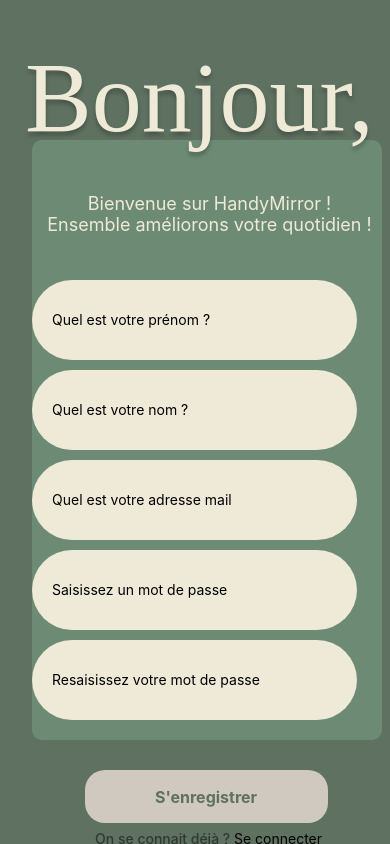
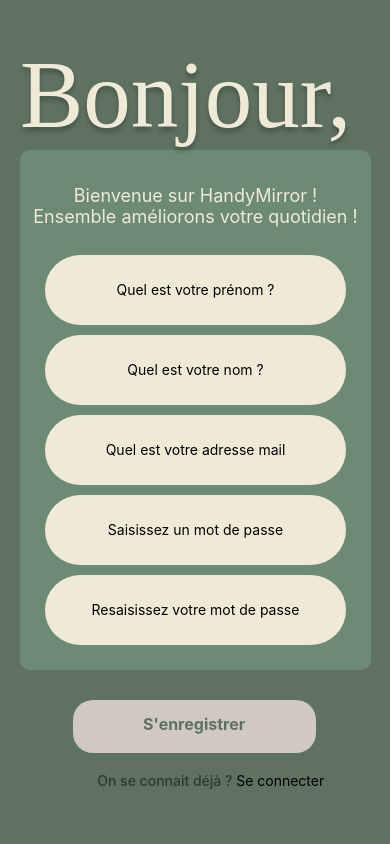
Before and after one commit to StamIot/HandyMirror-MobileApp, a React Native app: screen /SignIn in a window 390 px wide. Built offline with nearby package versions, Linux system fonts and the light colour scheme.

Commit message:
hotfix: fix on android
Code hasbeen fixed for android

```diff
--- a/Component/TextInput.js
+++ b/Component/TextInput.js
@@ -1,9 +1,9 @@
-import React from 'react';
-import {SafeAreaView, StyleSheet, TextInput} from 'react-native';
-import { Color, Border, FontSize, FontFamily } from "../GlobalStyles";
+import React from 'react'
+import { SafeAreaView, StyleSheet, TextInput } from 'react-native'
+import { Color, Border, FontSize, FontFamily } from '../GlobalStyles'
 
-const TextInputExample = ({placeholder}) => {
-  const [text, onChangeText] = React.useState('');
+const TextInputExample = ({ placeholder }) => {
+    const [text, onChangeText] = React.useState('')
 
     return (
         <SafeAreaView>
@@ -14,19 +14,19 @@ const TextInputExample = ({placeholder}) => {
                 placeholder={placeholder}
             />
         </SafeAreaView>
-  );
-};
+    )
+}
 
 const styles = StyleSheet.create({
     input: {
-   backgroundColor : Color.antiquewhite,
-   width : 325,
-   height : 80,
-   borderRadius : Border. br_21xl,
-   left: 10,
+        backgroundColor: Color.antiquewhite,
+        width: '100%',
+        height: 70,
+        borderRadius: Border.br_21xl,
+        textAlign: 'center',
         marginTop: 10,
-   padding: 20,
+        padding: 25,
     },
-});
+})
 
-export default TextInputExample;
+export default TextInputExample
--- a/screens/SignInScreen.js
+++ b/screens/SignInScreen.js
@@ -1,141 +1,149 @@
-import * as React from "react";
-import { StyleSheet, View, Text, Pressable, Image } from "react-native";
-import { useNavigation } from "@react-navigation/native";
-import { Color, Border, FontSize, FontFamily } from "../GlobalStyles";
-import TextInputExample from "../Component/TextInput";
+import * as React from 'react'
+import { StyleSheet, View, Text, Pressable, Image } from 'react-native'
+import { useNavigation } from '@react-navigation/native'
+import { Color, Border, FontSize, FontFamily } from '../GlobalStyles'
+import TextInputExample from '../Component/TextInput'
 
 const SignInScreen = () => {
-  const navigation = useNavigation();
+    const navigation = useNavigation()
 
     return (
         <View style={styles.background}>
             <Text style={styles.bonjour}>{`Bonjour, `}</Text>
             <View style={styles.screen2Child}>
-      <Text style={styles.welcomeSentence}> Bienvenue sur HandyMirror !</Text>
-      <Text style={styles.welcomeSentence2}> Ensemble améliorons votre quotidien !</Text>
-    <TextInputExample placeholder="Quel est votre prénom ?"/>
-    <TextInputExample placeholder="Quel est votre nom ?"/>
+                <Text style={styles.welcomeSentence}>
+                    Bienvenue sur HandyMirror !
+                </Text>
+                <Text style={styles.welcomeSentence2}>
+                    Ensemble améliorons votre quotidien !
+                </Text>
+                <View style={styles.containerForm}>
+                    <TextInputExample placeholder="Quel est votre prénom ?" />
+                    <TextInputExample placeholder="Quel est votre nom ?" />
                     <TextInputExample placeholder="Quel est votre adresse mail" />
-    <TextInputExample placeholder="Saisissez un mot de passe"/>
-    <TextInputExample placeholder="Resaisissez votre mot de passe"/>
+                    <TextInputExample placeholder="Saisissez un mot de passe" />
+                    <TextInputExample placeholder="Resaisissez votre mot de passe" />
+                </View>
                 <Pressable
                     style={styles.registerButton}
-  onPress={() => navigation.navigate("AppMirror")}
+                    onPress={() => navigation.navigate('AppMirror')}
                 >
-  <Text style={[styles.senregistrer1, styles.seConnecterTypo]}>S'enregistrer</Text>
+                    <Text
+                        style={[styles.senregistrer1, styles.seConnecterTypo]}
+                    >
+                        S'enregistrer
+                    </Text>
                 </Pressable>
+
                 <Pressable
                     style={styles.ToSignUpContainer}
-        onPress={() => navigation.navigate("SignUp")}
+                    onPress={() => navigation.navigate('SignUp')}
                 >
                     <Text>
-          <Text style={styles.FirstPart}>{`On se connait déjà ? `}</Text>
-          <Text style={[styles.crimson]}>
-            Se connecter
-          </Text>
+                        <Text
+                            style={styles.FirstPart}
+                        >{`On se connait déjà ? `}</Text>
+                        <Text style={[styles.crimson]}>Se connecter</Text>
                     </Text>
                 </Pressable>
             </View>
         </View>
-  );
-};
+    )
+}
 
 const styles = StyleSheet.create({
     background: {
         backgroundColor: Color.dimgray,
         flex: 1,
-    width: "100%",
-    height: 926,
-    overflow: "hidden",
+        // width: '100%',
+        // height: 926,
+        // overflow: 'hidden',
     },
-    placeholder:{
-    marginLeft: 10,
-    },
-    screen2Child: {
-    zIndex2: 2,
-    top: 140,
-    left: 32,
-    borderRadius: Border.br_3xs,
-    backgroundColor: Color.cadetblue_100,
-    width: 350,
-    height: 600,
-    position: "absolute",
+    containerForm: {
+        justifyContent: 'center',
+        width: '100%',
+        paddingBottom: 25,
+        paddingLeft: 25,
+        paddingRight: 25,
     },
     bonjour: {
         zIndex: 1,
         top: 40,
-    left: 25,
-    fontSize: 100,
+        left: 20,
+        fontSize: 95,
         color: Color.antiquewhite,
-    textAlign: "left",
-    textShadowColor: "rgba(0, 0, 0, 0.25)",
+        textShadowColor: 'rgba(0, 0, 0, 0.25)',
         textShadowOffset: {
             width: 0,
             height: 4,
         },
         textShadowRadius: 4,
         fontFamily: FontFamily.urbanistRegular,
-    position: "absolute",
+        position: 'absolute',
+    },
+    screen2Child: {
+        zIndex2: 2,
+        top: 150,
+        left: 20,
+        borderRadius: Border.br_3xs,
+        backgroundColor: Color.cadetblue_100,
+        width: '90%',
+        position: 'absolute',
     },
     welcomeSentence: {
         color: Color.antiquewhite,
-    textAlign: "center",
-    marginTop: "15%",
-    fontSize: FontSize.size_xl
+        textAlign: 'center',
+        marginTop: '10%',
+        fontSize: FontSize.size_xl,
     },
     welcomeSentence2: {
         color: Color.antiquewhite,
-        textAlign: "center",
-        marginBottom: "10%",
-        fontSize: FontSize.size_xl
+        textAlign: 'center',
+        marginBottom: '5%',
+        fontSize: FontSize.size_xl,
     },
-    middlebackground: {
-        backgroundColor: Color.lightGray10,
-        height: 60,
-    },
+    // middlebackground: {
+    //     backgroundColor: Color.lightGray10,
+    //     height: 60,
+    // },
     registerButton: {
-    top: "105%",
-    left: "15%",
+        position: 'absolute',
+        bottom: '-16%',
+        left: '15%',
         borderRadius: Border.br_xl,
         backgroundColor: Color.lightgray,
         width: 243,
         height: 53,
-    position: "absolute",
-    },
-    register: {
-    left: 103,
-    top: 721,
-    position: "absolute",
     },
     FirstPart: {
         color: Color.gray_500,
         fontFamily: FontFamily.interMedium,
-    fontWeight: "500",
+        fontWeight: '500',
     },
     SecondPart: {
         color: Color.gray_800,
     },
     seConnecterTypo: {
         fontFamily: FontFamily.interBold,
-        fontWeight: "700",
+        fontWeight: '700',
     },
     senregistrer1: {
         fontSize: FontSize.titlePoppinsMedium_size,
         color: Color.dimgray,
-        marginTop: "7%",
-        textAlign: "center",
-        fontWeight: "700",
+        marginTop: '6%',
+        textAlign: 'center',
+        fontWeight: '700',
     },
     text: {
-    width: 383,
+        width: '100%',
         height: 22,
         fontSize: FontSize.bodyMedium_size,
     },
     ToSignUpContainer: {
-    top: "115%",
-    left: "18%",
-    position: "absolute",
+        bottom: '-23%',
+        left: '22%',
+        position: 'absolute',
     },
-});
+})
 
-export default SignInScreen;
+export default SignInScreen
```
Lines whose indentation alone changed are shown as unchanged.
